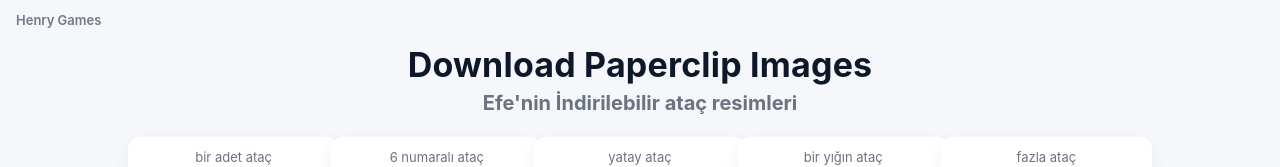
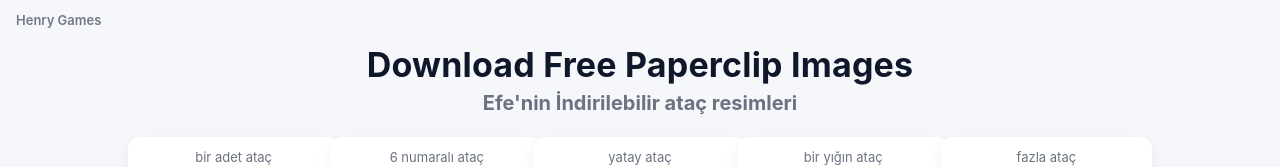
Before and after one commit to HenryefeMlg/PaperClip, a plain HTML site: page index.html in a window 1280 px wide. Shown: the top 167 px of the page. Drawn offline with Linux system fonts and the light colour scheme.

Commit message:
Update index.html

```diff
--- a/index.html
+++ b/index.html
@@ -4,7 +4,7 @@
 <head>
   <meta charset="utf-8" />
   <meta name="viewport" content="width=device-width, initial-scale=1, shrink-to-fit=no" />
-  <title>Henry Games — Download Paperclip Images</title>
+  <title>Henry Games — Download Free Paperclip Images</title>
   <style>
     :root {--bg:#f6f7fb; --card:#ffffff; --muted:#6b7280; --accent:#0ea5a2;}
     html, body {margin:0; padding:0; font-family:Inter, system-ui, -apple-system, Segoe UI, Roboto, "Helvetica Neue", Arial; background: var(--bg); color:#0f172a;}body {display:flex; flex-direction:column; align-items:center; justify-content:flex-start; padding:16px;}
@@ -31,7 +31,7 @@ h2 {margin:6px 0 0 0; font-size:20px; color:var(--muted); text-align:center;}
 </head>
 <body>
   <div class="brand">Henry Games</div>  <header>
-    <h1 style="font-weight:700;font-size:34px">Download Paperclip Images</h1>
+    <h1 style="font-weight:700;font-size:34px">Download Free Paperclip Images</h1>
     <h2>Efe'nin İndirilebilir ataç resimleri</h2>
   </header>  <section class="cards" aria-label="Paperclip images"><article class="card">
   <div class="above">bir adet ataç</div>
```
